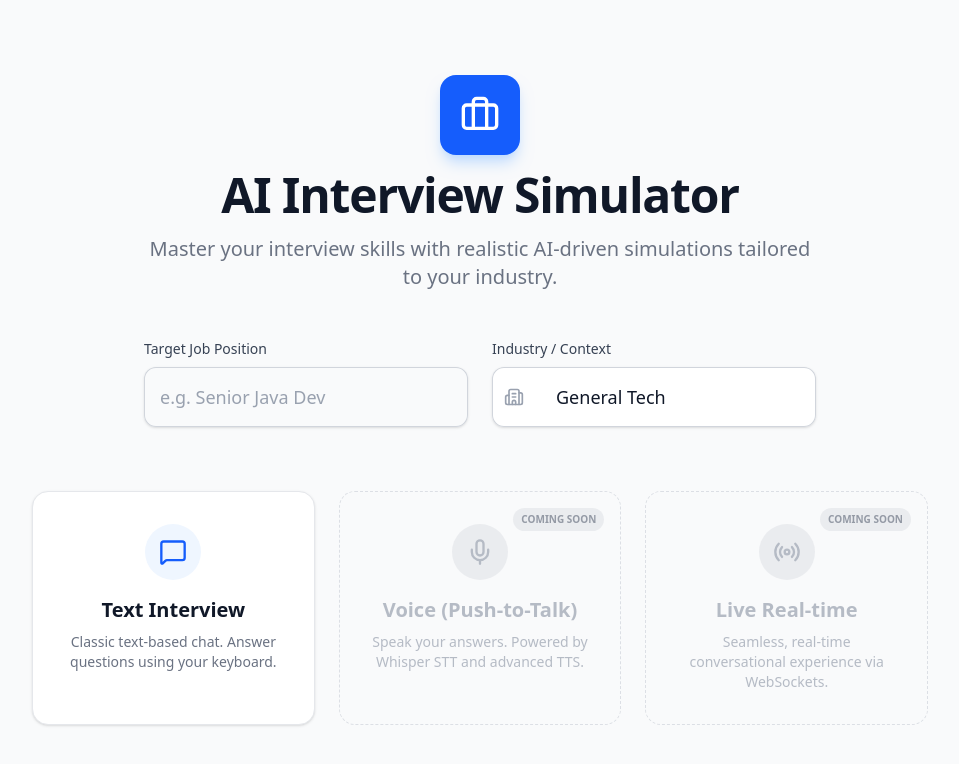
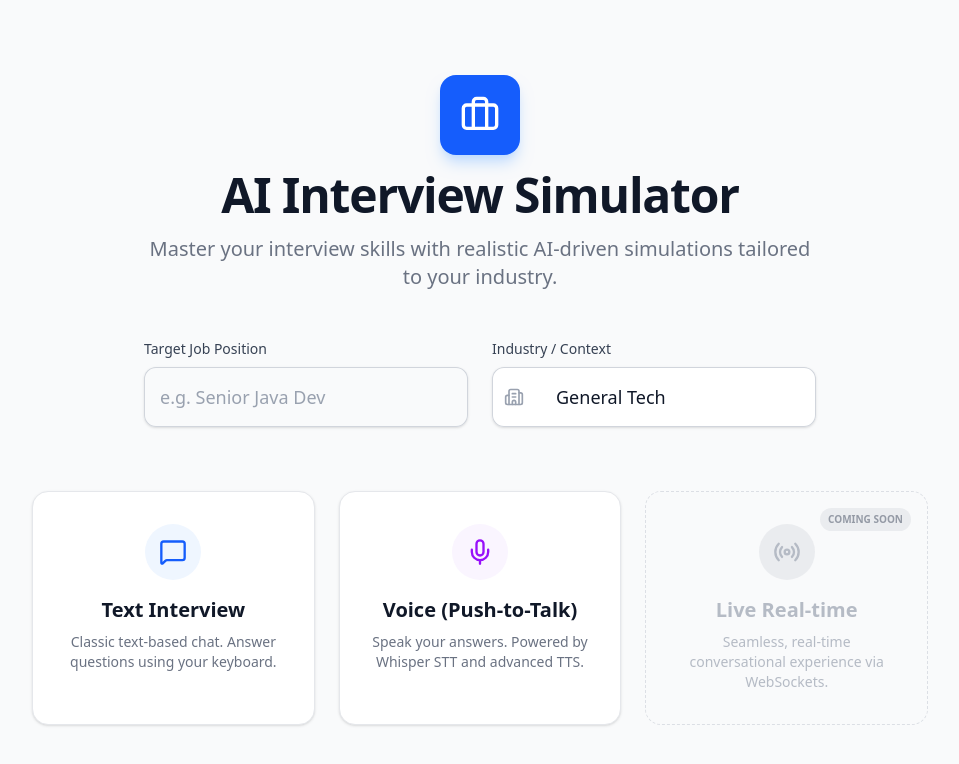
Before and after one commit to berkyalkn/adaptive-interview-agent, a Next.js app in the folder frontend/: page / in a window 1280 px wide. Shown: the top 764 px of the page, without its empty margins (160-1119 px from the left). Built offline with nearby package versions, Linux system fonts and the light colour scheme.

Commit message:
feat(frontend): enable Voice PTT mode in landing page
- Unblocked 'Voice (Push-to-Talk)' button.
- Configured routing to the new voice interview page.

```diff
--- a/frontend/app/page.tsx
+++ b/frontend/app/page.tsx
@@ -105,19 +105,16 @@ const industries = [
           </button>
 
           <button
-            disabled
-            className="group relative flex flex-col items-center p-8 bg-gray-50 rounded-2xl border border-dashed border-gray-300 opacity-70 cursor-not-allowed"
+            onClick={() => handleStart("voice-ptt")}
+            className="group relative flex flex-col items-center p-8 bg-white rounded-2xl shadow-sm border border-gray-200 hover:border-blue-500 hover:shadow-xl transition-all duration-300 text-center"
           >
-            <div className="h-14 w-14 bg-gray-200 text-gray-400 rounded-full flex items-center justify-center mb-4">
+            <div className="h-14 w-14 bg-purple-50 text-purple-600 rounded-full flex items-center justify-center mb-4 group-hover:bg-purple-600 group-hover:text-white transition-colors">
               <Mic className="h-7 w-7" />
             </div>
-            <h3 className="text-xl font-bold text-gray-400 mb-2">Voice (Push-to-Talk)</h3>
-            <p className="text-gray-400 text-sm">
+            <h3 className="text-xl font-bold text-gray-900 mb-2">Voice (Push-to-Talk)</h3>
+            <p className="text-gray-500 text-sm">
               Speak your answers. Powered by Whisper STT and advanced TTS.
             </p>
-            <span className="absolute top-4 right-4 text-[10px] font-bold bg-gray-200 text-gray-500 px-2 py-1 rounded-full">
-              COMING SOON
-            </span>
           </button>
 
           <button
```
